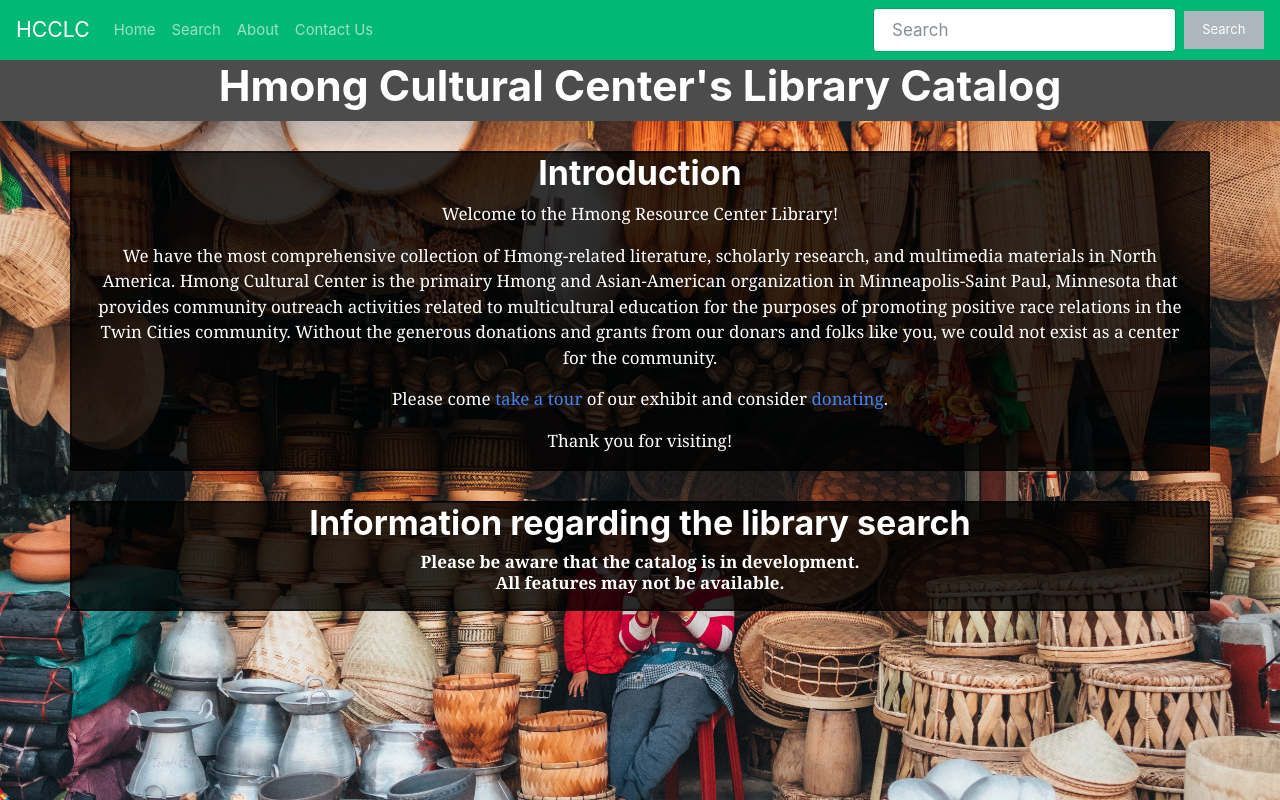
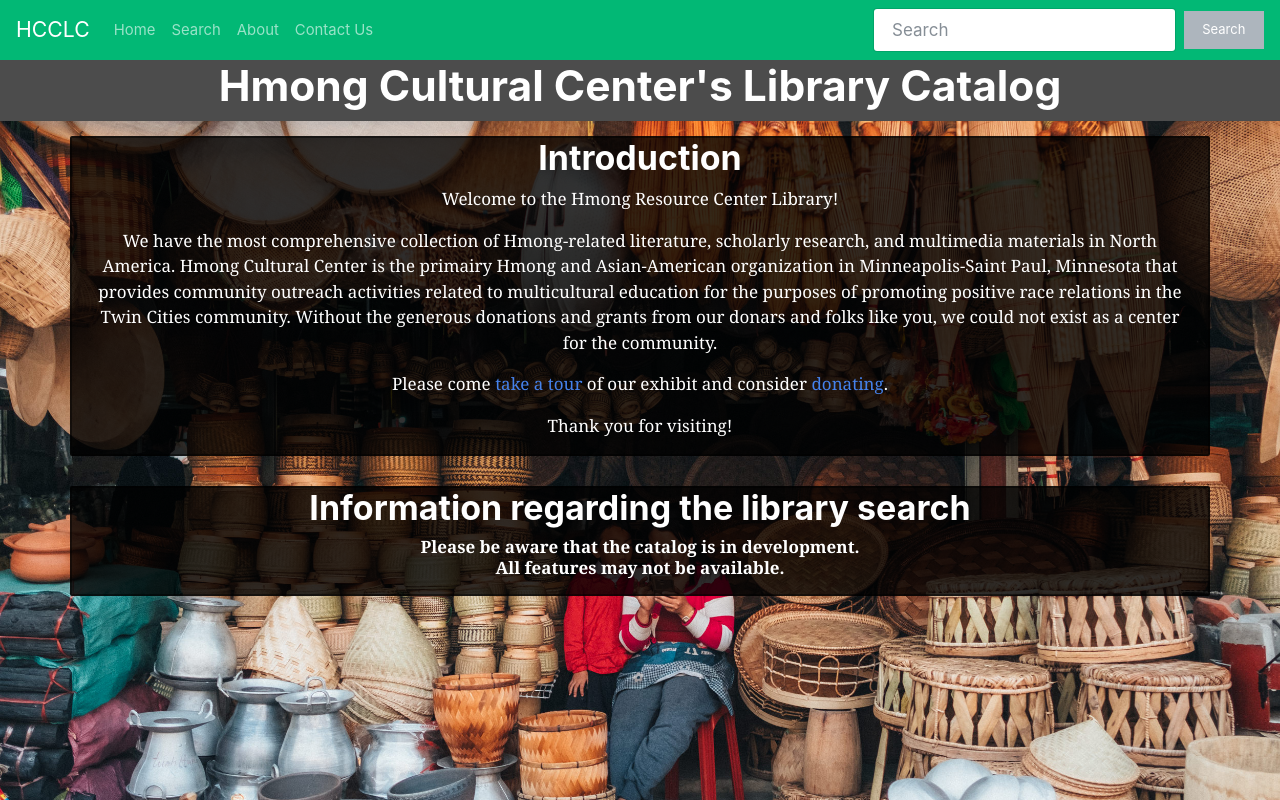
Before and after one commit to tsimnujhawj/hcclibrary, a React (Create React App) app in the folder client/: page / in a window 1280 px wide. Shown: the top 800 px of the page. Built offline with nearby package versions, Linux system fonts and the light colour scheme.

Commit message:
fixed container padding

```diff
--- a/client/src/App.css
+++ b/client/src/App.css
@@ -143,5 +143,6 @@
 }
 
 .news-container {
-  padding-top: 30px;
+  padding-top: 15px;
+  padding-bottom: 15px;
 }
--- a/client/src/components/layouts/HomeLanding.js
+++ b/client/src/components/layouts/HomeLanding.js
@@ -10,8 +10,9 @@ const sectionStyle = {
 
 const HomeLanding = () => {
         return (
-            <div style={sectionStyle} className="landing-image">
+        <div style={sectionStyle} className="landing-image">
 
+          <div>
             <div className="news-container">
             <div className="container search-intro">
             <h2 className="text-center">Introduction</h2>
@@ -36,7 +37,10 @@ const HomeLanding = () => {
             </div>
             </div>
 
-            </div>
+          </div>
+
+
+        </div>
         )
 }
 
```
